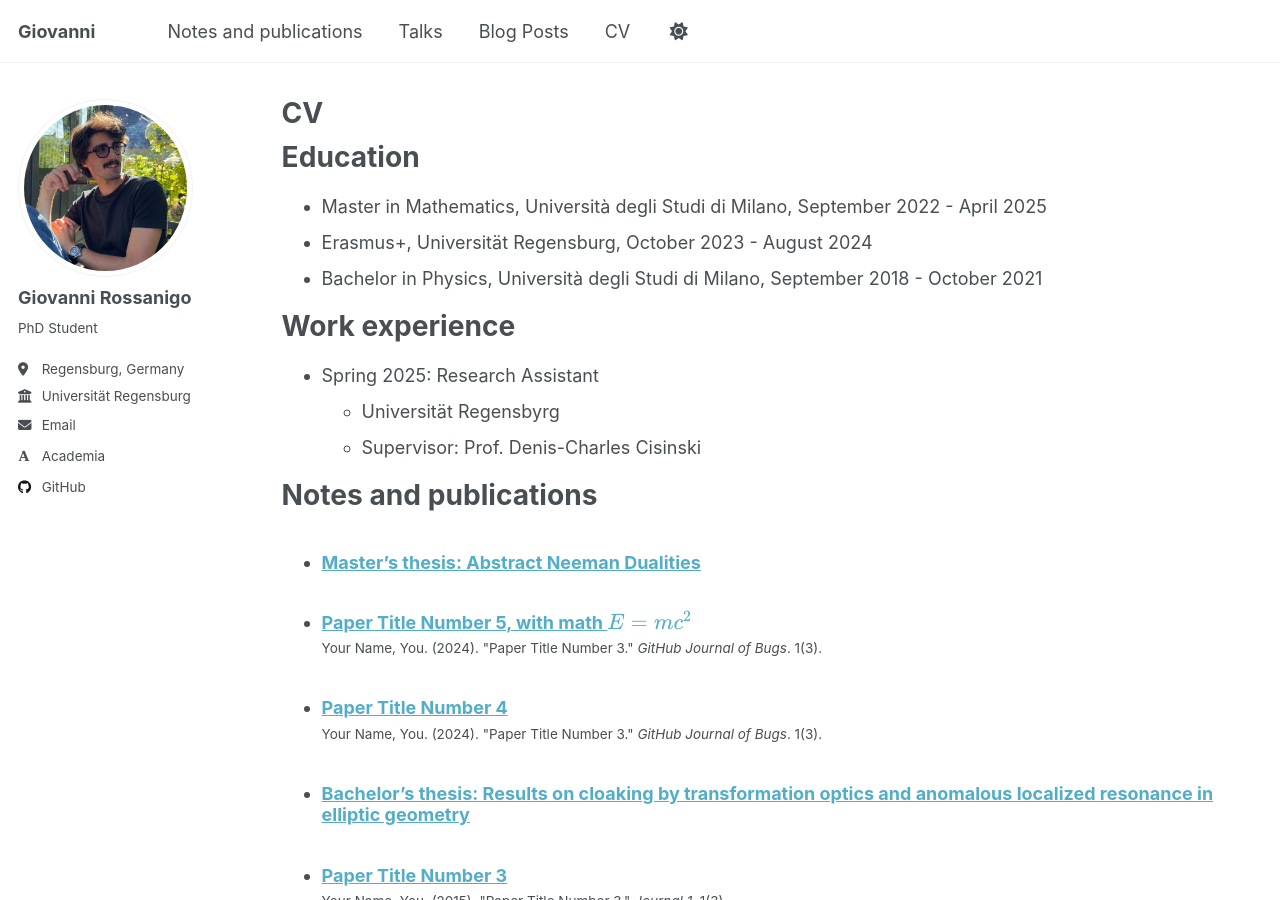
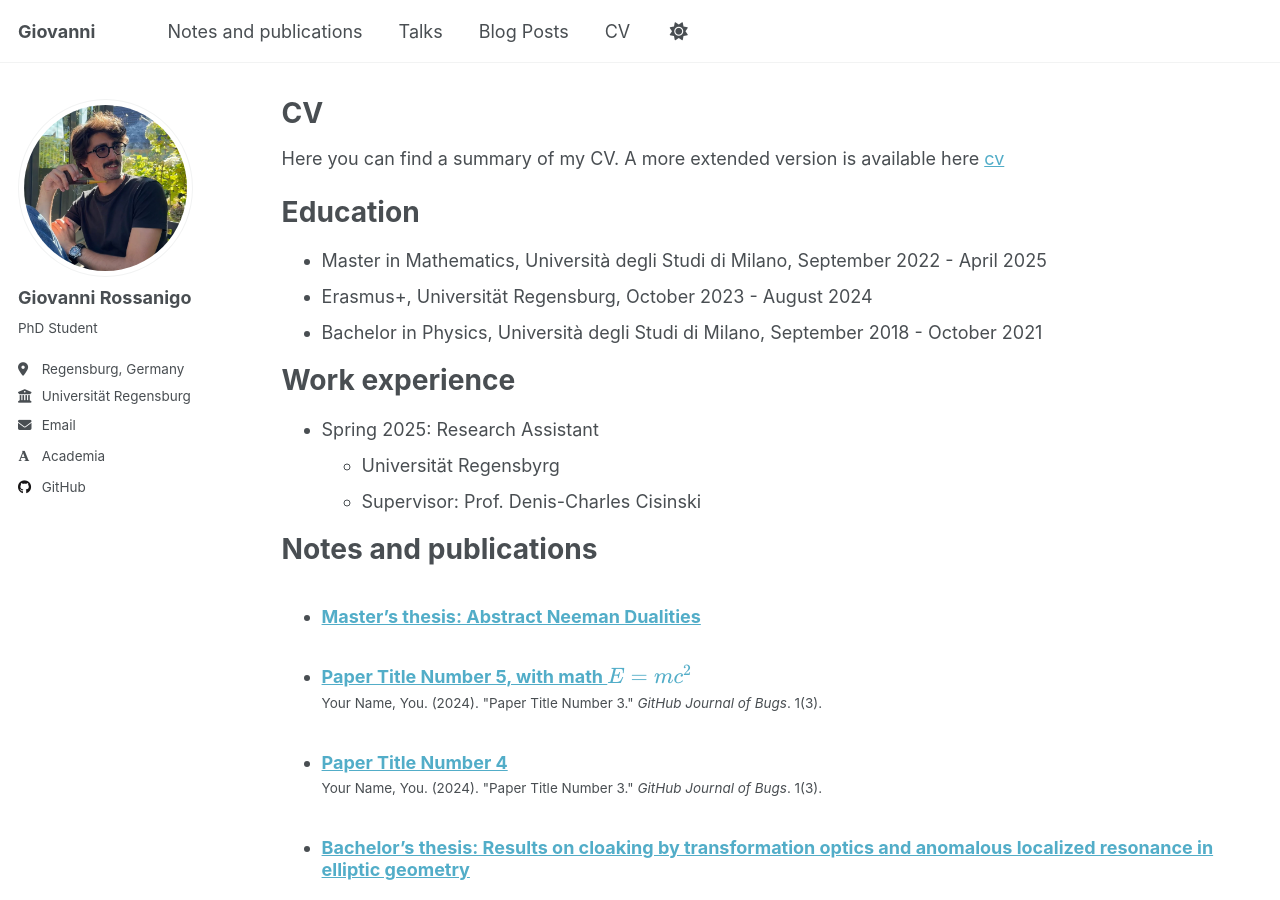
Before and after one commit to giovannirossanigo/giovannirossanigo.github.io, a Jekyll site: the page built from _pages/cv.md, in a window 1280 px wide and 900 px high. Built offline with Jekyll 4.4.1, drawn with Linux system fonts in a browser that asks for light colours; some web fonts are replaced; a script that is not in the unit is left out.

Commit message:
Update cv.md

```diff
--- a/_pages/cv.md
+++ b/_pages/cv.md
@@ -8,6 +8,7 @@ redirect_from:
 ---
 
 {% include base_path %}
+Here you can find a summary of my CV. A more extended version is available here [cv]()
 
 Education
 ======
```
